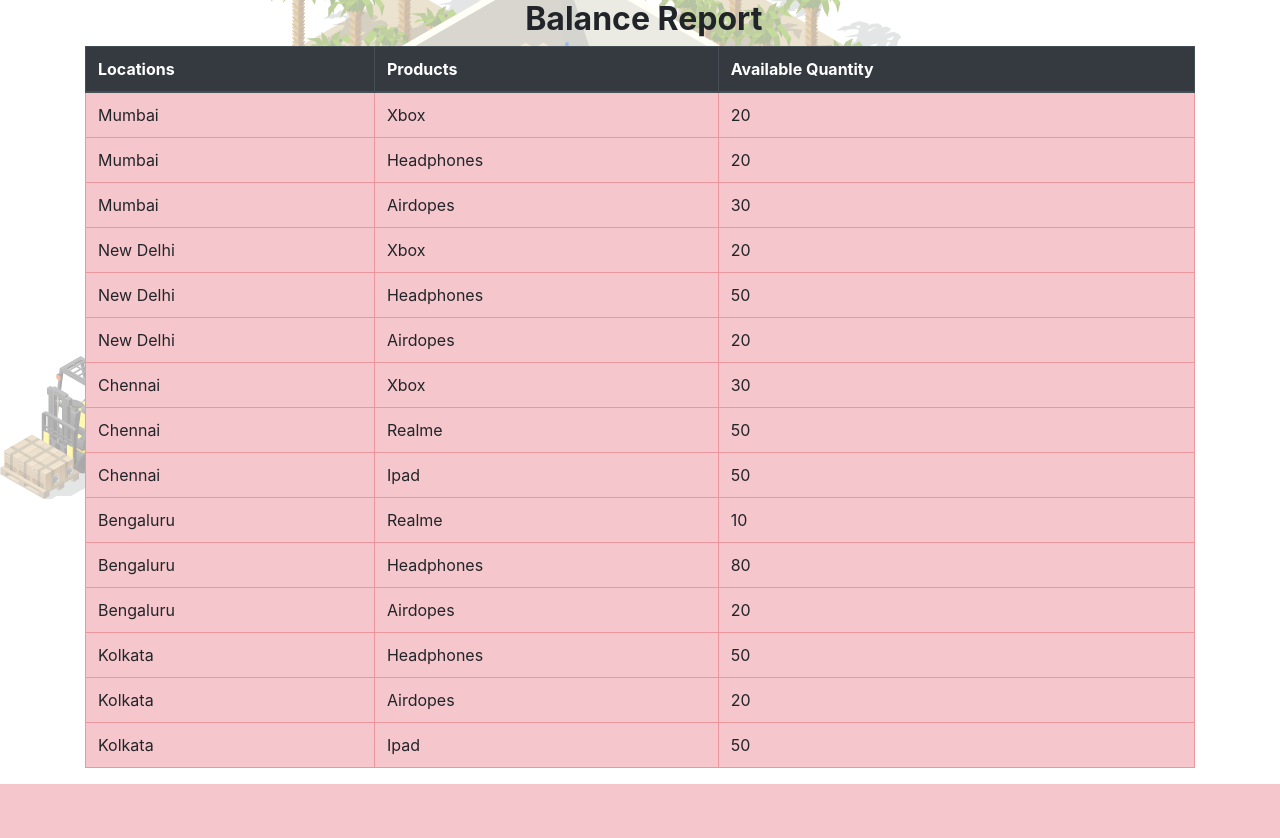
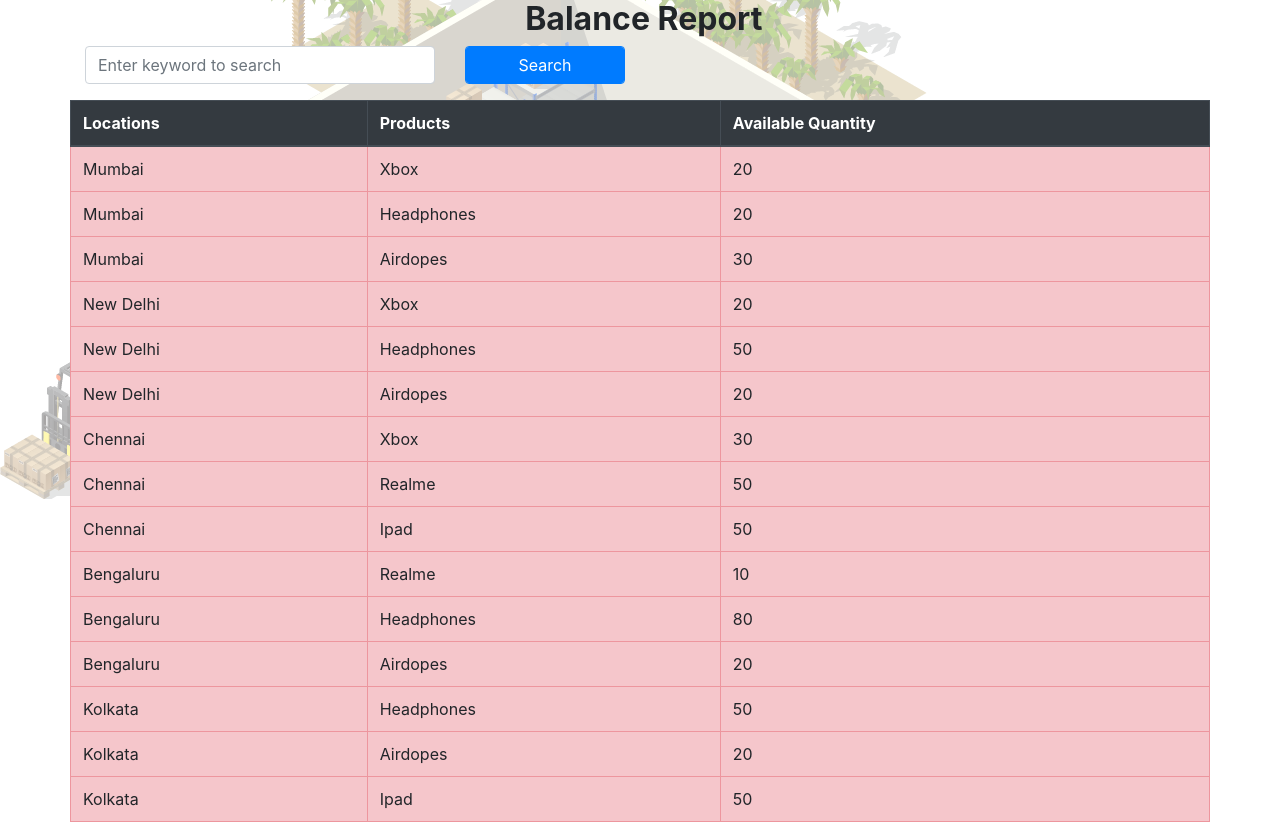
Before and after one commit to spoojari25/Inventory_Management_System, a Flask app: page /Report in a window 1280 px wide. Shown: the part 56-894 px from the top of the page. Before the commit the page ends 840 px from the top, so only its background shows below. Run offline with Flask 2, Linux system fonts and the light colour scheme; data comes from the database, SQL or seed files in the repository; both versions use the stored data as it was after the commit; some libraries are stand-ins or nearby versions.

Commit message:
Adding search filter in report

```diff
--- a/app.py
+++ b/app.py
@@ -1,5 +1,5 @@
-
 from flask import Flask, render_template,flash,redirect,url_for,request,session, Response
+from flask import *
 from flask_sqlalchemy import SQLAlchemy
 from datetime import datetime
 
@@ -10,6 +10,7 @@ app.config['SQLALCHEMY_DATABASE_URI'] = 'sqlite:///inventory.db'
 app.config['SQLALCHEMY_TRACK_MODIFICATIONS'] = False
 
 db = SQLAlchemy(app)
+
 
 # Database Models
 
@@ -98,8 +99,7 @@ def location():
 def movement():
     if request.method == "POST":
         if 'product_id' in request.form:
-            #product_name = None
-            #product_qty=None
+
             add = True
             from_location = request.form["from_location"]
             to_location= request.form["to_location"]
@@ -132,8 +132,6 @@ def movement():
                         elif from_location != to_location:
                             int(product_qty) == total_items
                             add = True
-
-
 
             if add:
 
@@ -186,18 +184,34 @@ def movement():
     movements = Movement.query.all()
     return render_template("product_movement.html",movements =movements,products= Product.query.all(),locations = Location.query.all())
 
+'''@app.route("/search<>")
+def search(search):
+    locations = Location.query.all()
+    if "search" in request.form:
+
+        search = request.form["search"]
+        #flash(f"{search}")
+        location = Location.query.filter_by(loc_name = search ).all()
+        flash(f"{location}")
+        return search
+        return render_template("Report.html",search = search,locations = location)
+'''
 
 @app.route("/Report")
-def Report(prod=[],loc=[]):
-    if 'product' in request.args:
-        prod = request.args.getlist('product')
-    if 'location' in request.args:
-        loc = request.args.getlist('location')
-    inv = balance(prod,loc)
+def Report(tag=None):
+    msg= ''
+    if 'str' in request.args:
+        tag = request.args.get("str").capitalize()
 
-    products = Product.query.all()
-    locations = Location.query.all()
-    return render_template("Report.html",balance=inv, products = products, locations = locations)
+    inv = balance(tag)
+    if request.args:
+        if not inv:
+            msg = Markup("<h5>No such data is found!</h5>")
+    elif not inv:
+        msg = Markup("<h4>There's currently no data to display. Add now!</h4>")
+
+    return render_template("Report.html",balance = inv,msg=msg)
+
 
 
 
@@ -213,6 +227,7 @@ def get_out(product,location):
 
 
 def get_tot(product,location):
+    flag = True
     imported = 0
     exported = 0
     imported_items = get_in(product,location)
@@ -226,11 +241,18 @@ def get_tot(product,location):
     total = imported - exported
     return total
 
-def balance(product,location):
+def balance(tag=None):
     balance=[]
-    products = Product.query.all()
-    locations = Location.query.all()
     movements = Movement.query.all()
+    if tag != None:
+        products = Product.query.filter_by(pro_name = tag).all()
+        locations = Location.query.all()
+        if not products:
+            locations = Location.query.filter_by(loc_name = tag).all()
+            products = Product.query.all()
+    else:
+        products = Product.query.all()
+        locations = Location.query.all()
     for location in locations:
         for product in products:
             inv = {}
@@ -245,6 +267,7 @@ def balance(product,location):
                 inv['product_qty'] = total
             balance.append(inv)
 
+
     return balance
 
 
--- a/templates/Report.html
+++ b/templates/Report.html
@@ -5,7 +5,24 @@ Report
 {% block content %}
 <center><h2><label for="Report"></label><b> Balance Report </b></label></h2></center>
 <div class="container">
-<table class="table table-hover table-bordered table-danger">
+<form action="{{ url_for('Report') }}" autocomplete="off">
+   <div class="row">
+    <div class="col-md-4">
+
+    <input type="text" class="form-control" name="str" id = "str"  placeholder="Enter keyword to search"/>
+    </div>
+    <div class="col-2" align="left">
+    <input type="submit" value="Search" class="form-control btn btn-primary " name="">
+    </div>
+    </div>
+   </form>
+
+   <div class= "row">
+  <div class = "col"> {{ msg }}</div>
+
+{% if balance %}
+<table id="myTable" class="table table-hover table-bordered table-danger">
+
   <thead class="thead-dark">
       <tr>
           <th scope="col">Locations</th>
@@ -25,5 +42,8 @@ Report
       {% endfor %}
   </tbody>
 </table>
+
+{% endif %}
+</div>
 </div>
 {% endblock %}
--- a/templates/index.html
+++ b/templates/index.html
@@ -1,5 +1,7 @@
 <html>
     <head><link rel="stylesheet" href="https://stackpath.bootstrapcdn.com/bootstrap/4.5.2/css/bootstrap.min.css" integrity="sha384-JcKb8q3iqJ61gNV9KGb8thSsNjpSL0n8PARn9HuZOnIxN0hoP+VmmDGMN5t9UJ0Z" crossorigin="anonymous">
+       <script src="https://ajax.googleapis.com/ajax/libs/jquery/3.1.1/jquery.min.js"></script>
+
       <style>
         body{
           background-repeat: no-repeat;
```
Also changed, not shown: templates/product.html (+6 -1 lines), inventory.db.
